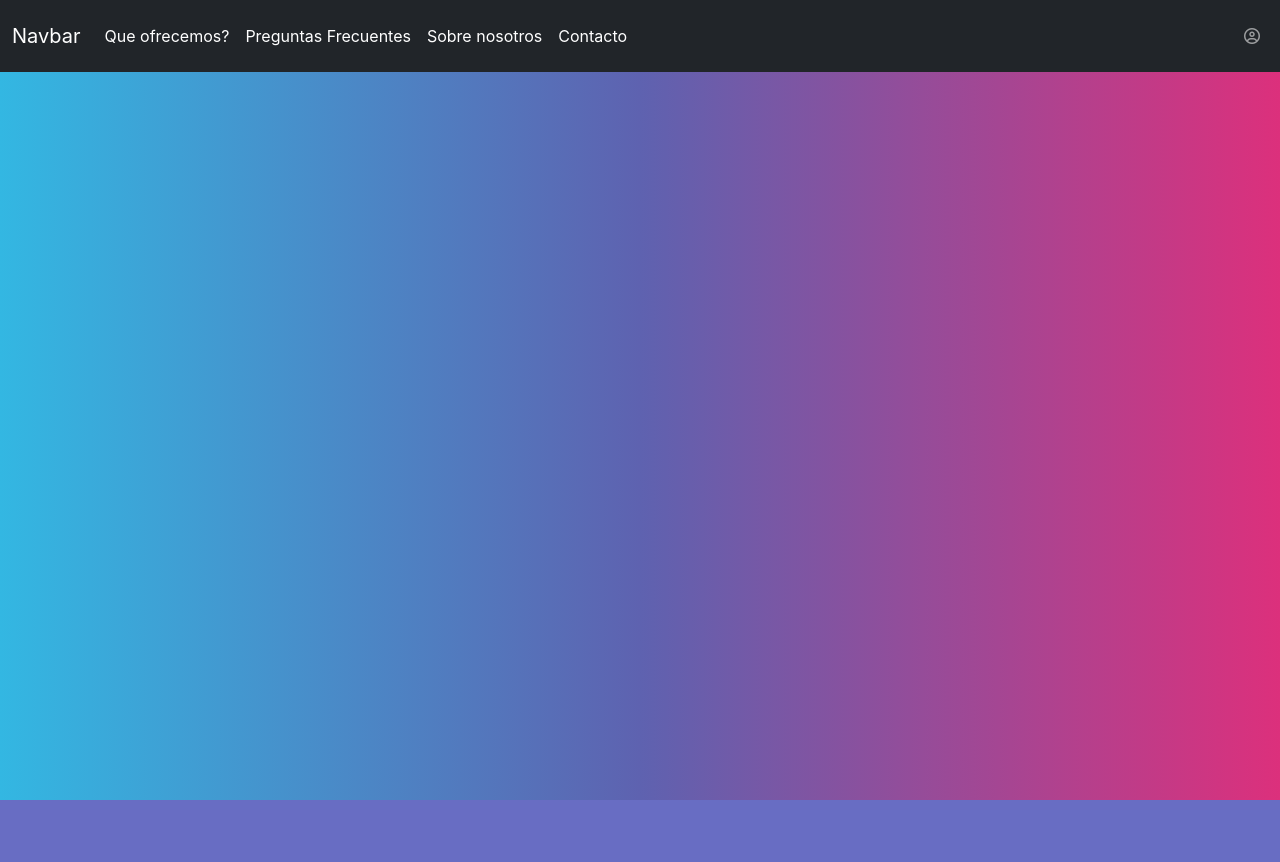
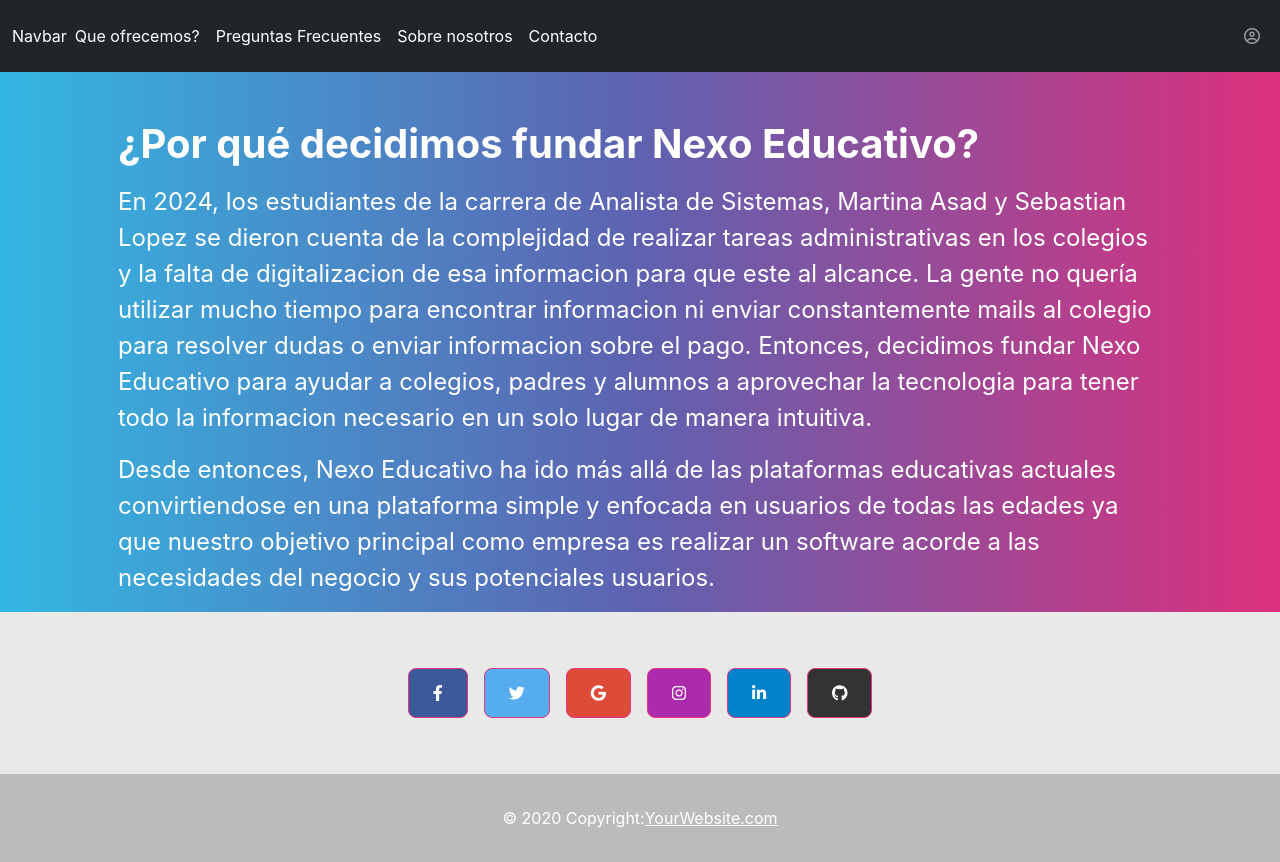
Before and after one commit to seezelop/React-nexoeducativo, a React (Create React App) app: page /contacto in a window 1280 px wide. Before the commit the page ends 800 px from the top, so only its background shows below. Built offline with nearby package versions, Linux system fonts and the light colour scheme.

Commit message:
error en index.css de sobreNosotros, se esta realizando el formulario de contacto

```diff
--- a/src/App.js
+++ b/src/App.js
@@ -6,12 +6,15 @@ import Footer from './componentes/templates/Footer';
 import Login from './componentes/pages/Login';
 import Admin from './componentes/pages/Admin'; // Importa el componente Admin
 import User from './componentes/pages/User';   // Importa el componente User
+import SobreNosotros from './componentes/pages/SobreNosotros'; // Asegúrate de que esta ruta sea correcta
+
 
 function App() {
   return (
     <Router> {/* Envolvemos todo dentro de Router */}
       <div className="App">
         <Header />
+        <SobreNosotros />
 
         {/* Configuramos las rutas */}
         <Routes>
--- a/src/componentes/pages/SobreNosotros.js
+++ b/src/componentes/pages/SobreNosotros.js
@@ -1,6 +1,6 @@
 import React, { Component } from "react";
 import { Link } from 'react-router-dom'; // Importamos Link
-import 'index.css';
+//import 'index.css' BUSCAR MANERA DE ENLAZAR EL CSS AQUI;
 import Header from '../templates/Header';
 import Footer from '../templates/Footer';
 
@@ -8,20 +8,20 @@ class SobreNosotros extends Component {
     render() {
         return (
             <>
-            <Header />
+
             <div className="container p-4 pb-0">
                 <h1>¿Por qué decidimos fundar Nexo Educativo?</h1>
                 <p className="pSobreNosotros">
                     En 2024, los estudiantes de la carrera de Analista de Sistemas, Martina Asad y Sebastian Lopez
-                    se dieron cuenta de que la complejidad de realizar tareas administrativas en los
+                    se dieron cuenta de la complejidad de realizar tareas administrativas en los
                     colegios y la falta de digitalizacion de esa informacion para que este al alcance.
                     La gente no quería utilizar mucho tiempo para encontrar informacion ni enviar constantemente mails al colegio para resolver
                     dudas o enviar informacion sobre el pago.
                     Entonces, decidimos fundar Nexo Educativo para ayudar a colegios, padres y alumnos a aprovechar
-                    la tecnologia para tener todo la informacion necesario en un solo de manera intuitiva.
+                    la tecnologia para tener todo la informacion necesario en un solo lugar de manera intuitiva.
                 </p>
                 <p className="pSobreNosotros">Desde entonces, Nexo Educativo ha ido más allá de las plataformas
-                    educativas actuales convirtiendose en una plataforma simple, enfocada en usuarios de todas
+                    educativas actuales convirtiendose en una plataforma simple y enfocada en usuarios de todas
                     las edades ya que nuestro objetivo principal como empresa es realizar un software acorde
                     a las necesidades del negocio y sus potenciales usuarios.</p>
                     </div>
--- a/src/componentes/templates/Header.js
+++ b/src/componentes/templates/Header.js
@@ -6,7 +6,7 @@ class Header extends Component {
     return (
       <nav className="navbar navbar-expand-lg bg-dark" data-bs-theme="dark">
         <div className="container-fluid">
-          <a className="navbar-brand" href="#">Navbar</a>
+          <Link className="nav-link active" to="/App">Navbar</Link>
           <button
             className="navbar-toggler"
             type="button"
@@ -21,13 +21,13 @@ class Header extends Component {
           <div className="collapse navbar-collapse" id="navbarColor02">
             <ul className="navbar-nav me-auto">
               <li className="nav-item">
-                <a className="nav-link active" href="#">Que ofrecemos?</a>
+                <a className="nav-link active" href="">Que ofrecemos?</a>
               </li>
               <li className="nav-item">
                 <a className="nav-link active" href="#">Preguntas Frecuentes</a>
               </li>
               <li className="nav-item">
-                <a className="nav-link active" href="#">Sobre nosotros</a>
+                <Link className="nav-link active" to="/SobreNosotros">Sobre nosotros</Link>
               </li>
               <li className="nav-item">
                 <a className="nav-link active" href="#">Contacto</a>
--- a/src/index.css
+++ b/src/index.css
@@ -11,3 +11,7 @@ code {
   font-family: source-code-pro, Menlo, Monaco, Consolas, 'Courier New',
     monospace;
 }
+
+.pSobreNosotros{
+  font-size: 1.5rem;
+}
```
Also changed, not shown: src/componentes/pages/Contacto.js (added, +22 -0 lines).
